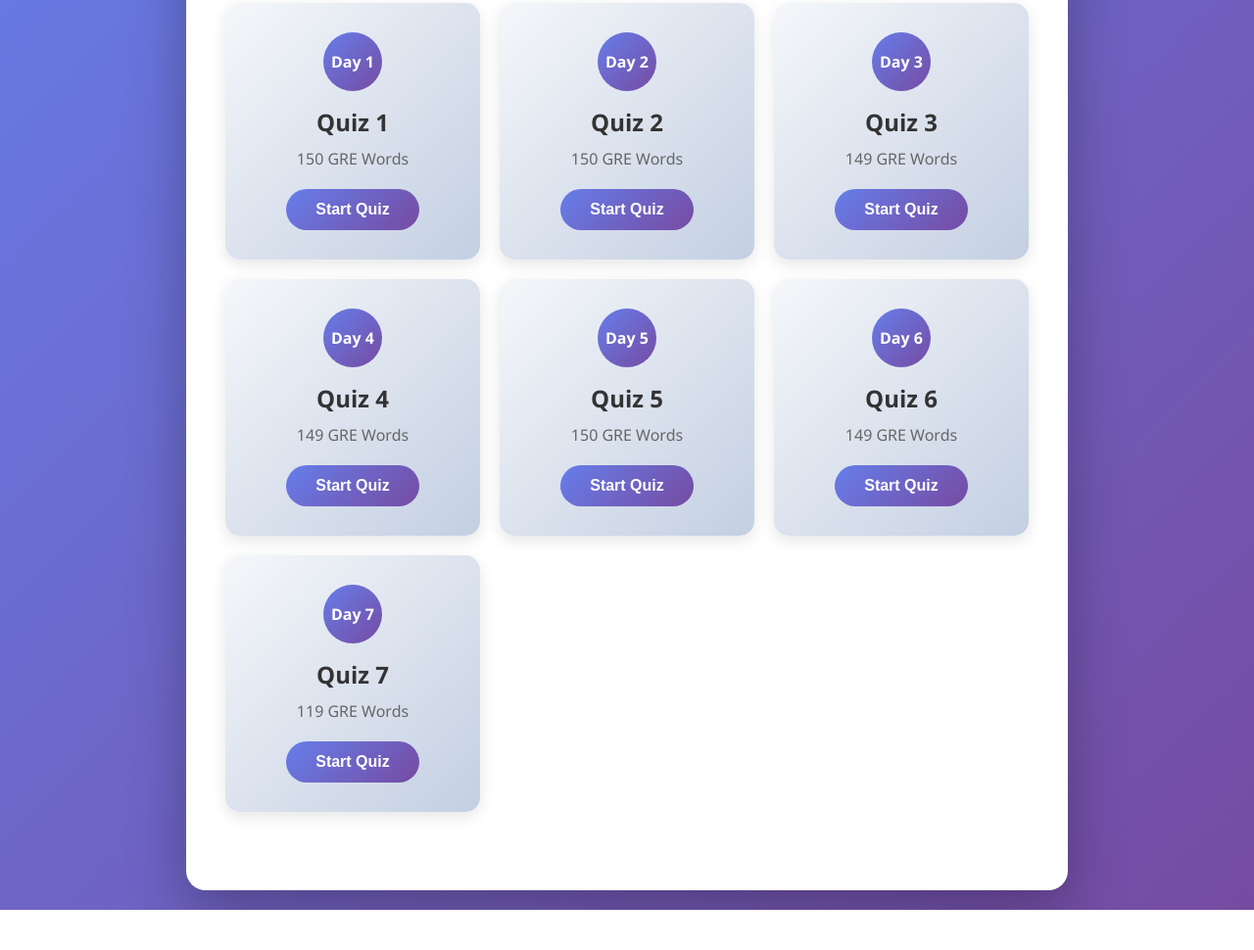
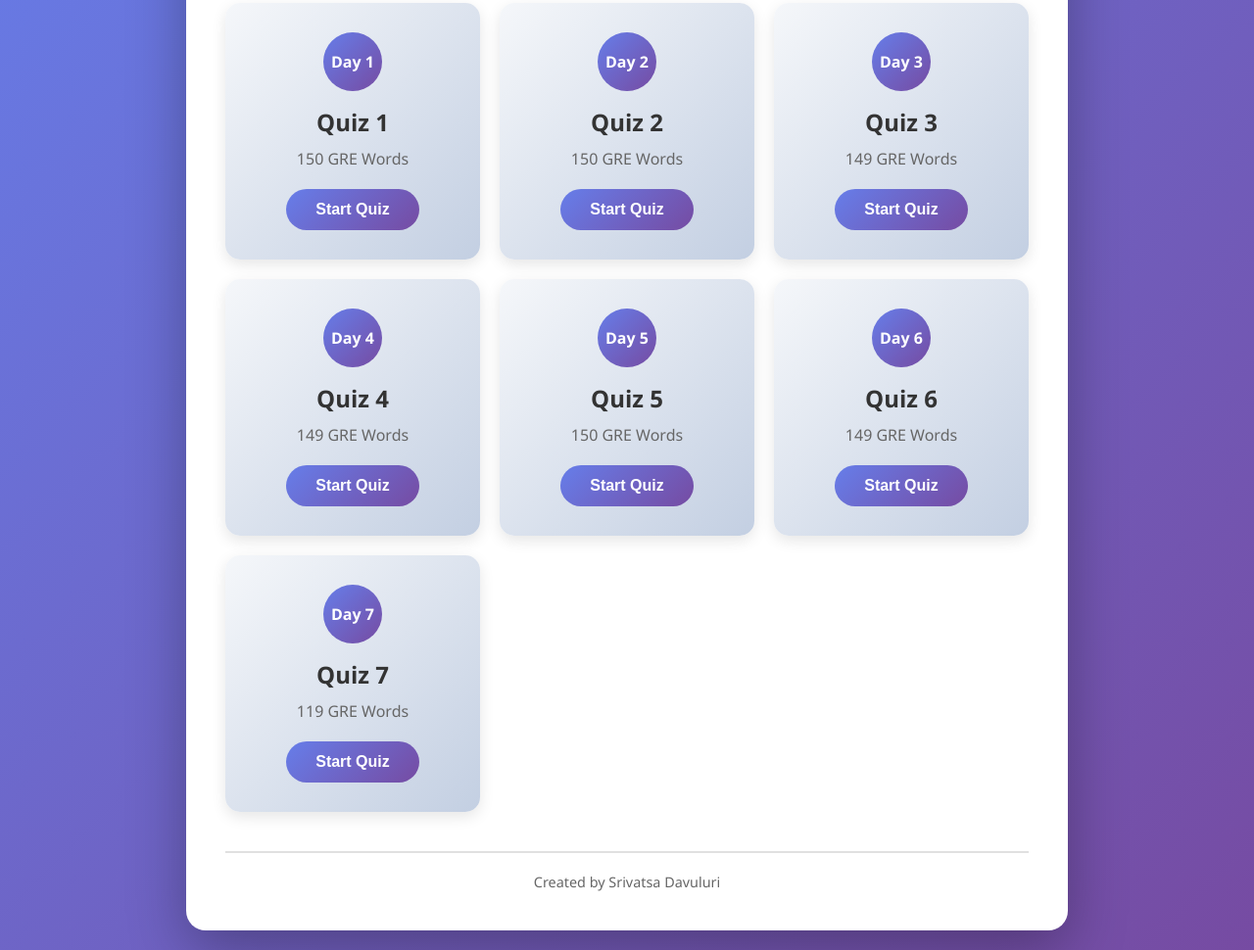
Before and after one commit to srivatsadavuluriiii/GRE-Verbal, a website: page index.html in a window 1280 px wide. Shown: the part 262-1232 px from the top of the page at 98% size. Before the commit the page ends 1191 px from the top, so only its background shows below. Drawn offline with Linux system fonts and the light colour scheme.

Commit message:
feat: Add and style a footer displaying creator information.

```diff
--- a/index.html
+++ b/index.html
@@ -94,6 +94,11 @@
                 <button id="retry-btn">Retry Quiz</button>
             </div>
         </div>
+
+        <!-- Footer -->
+        <footer class="footer">
+            <p>Created by Srivatsa Davuluri</p>
+        </footer>
     </div>
 
     <script src="quiz-data.js"></script>
--- a/style.css
+++ b/style.css
@@ -348,6 +348,21 @@ header h1 {
     }
 }
 
+/* Footer */
+.footer {
+    text-align: center;
+    margin-top: 40px;
+    padding-top: 20px;
+    border-top: 2px solid #e0e0e0;
+    color: #666;
+    font-size: 0.9rem;
+}
+
+.footer p {
+    margin: 0;
+    font-weight: 500;
+}
+
 /* Responsive Design */
 @media (max-width: 768px) {
     .container {
```
